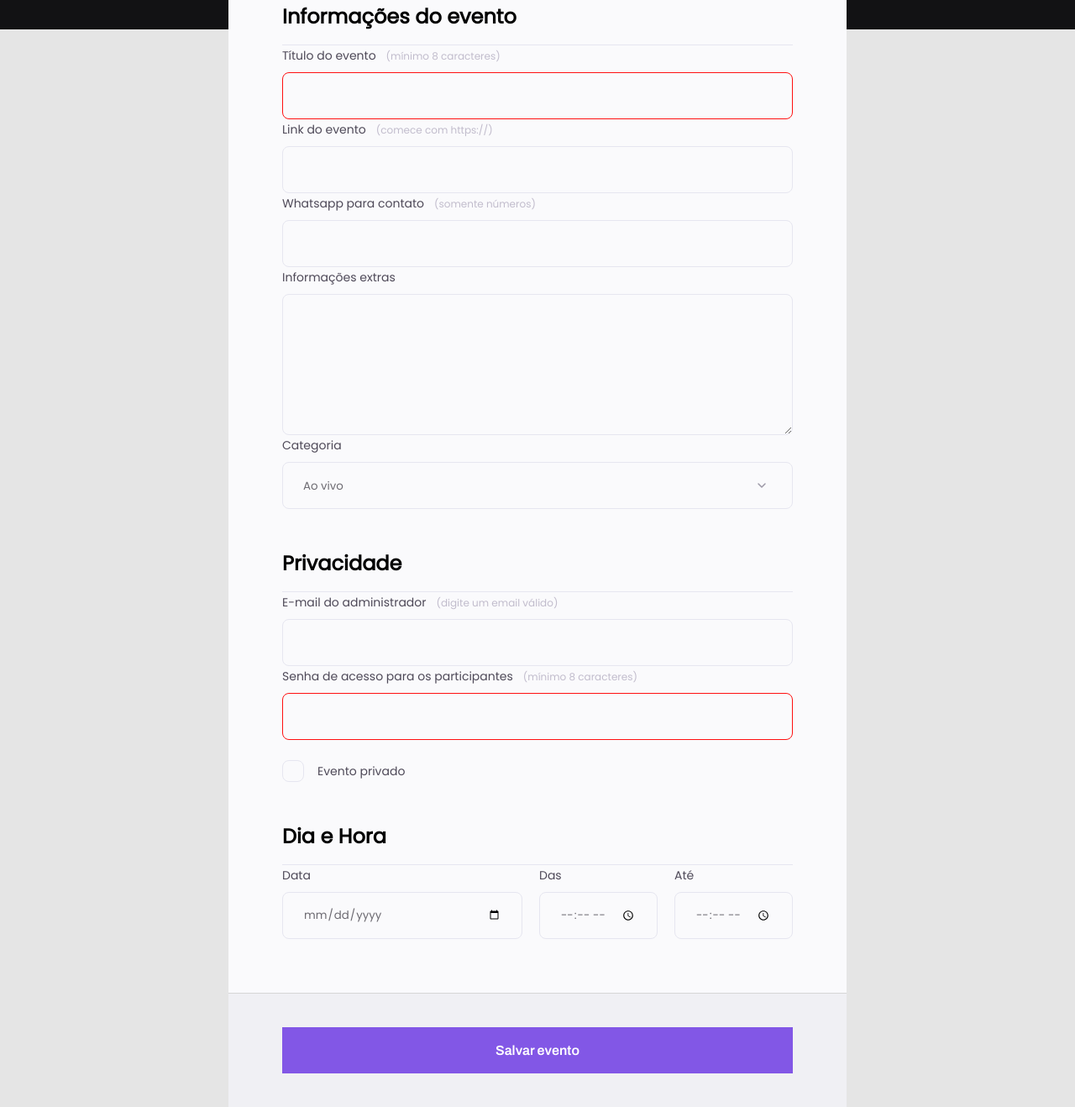
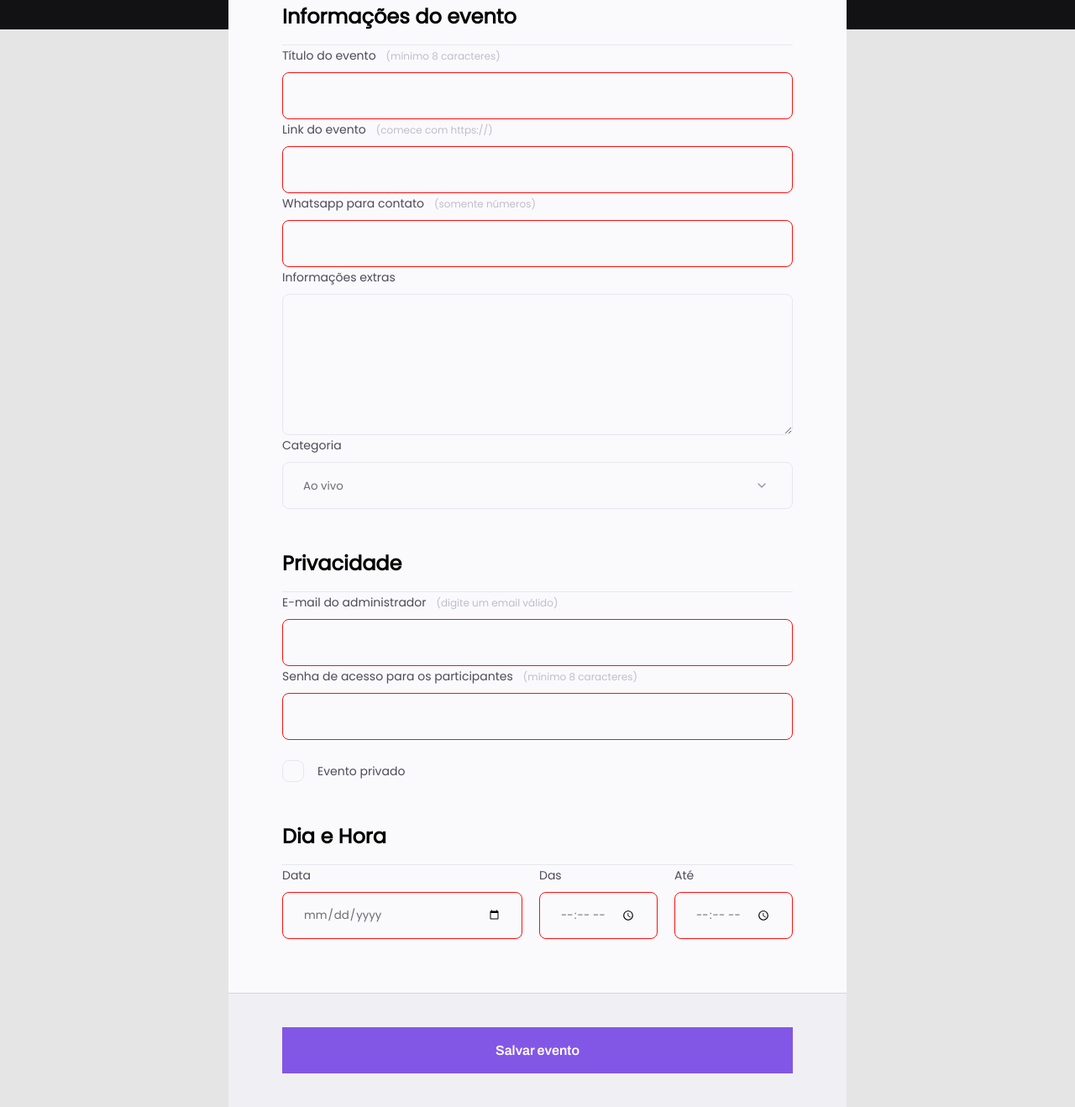
Before and after one commit to Prdsilva80/Projeto-03, a plain HTML site: page index.html in a window 1280 px wide. Shown: the part 333-1651 px from the top of the page at 84% size. Drawn offline with Linux system fonts and the light colour scheme.

Commit message:
Adicionado o readme e o required nas classes

```diff
--- a/index.html
+++ b/index.html
@@ -29,12 +29,12 @@
 
                 <div class="input-wrapper">
                     <label for="event-whatsapp">Link do evento<span>(comece com https://)</span></label>
-                    <input type="url" id="event-whatsapp"/>
+                    <input type="url" id="event-whatsapp" required/>
                 </div>
 
                 <div class="input-wrapper">
                     <label for="event-link">Whatsapp para contato<span>(somente números)</span></label>
-                    <input type="number" id="event-link"/>
+                    <input type="number" id="event-link" required/>
                 </div>
 
                 <div class="input-wrapper">
@@ -44,7 +44,7 @@
 
                 <div class="input-wrapper">
                     <label for="event-category">Categoria</label>
-                    <select id="event-category">
+                    <select id="event-category" required>
                         <option value="live">Ao vivo</option>
                         <option value="podcast">Podcast</option>
                         <option value="mentorship">Mentoria</option>
@@ -59,7 +59,7 @@
                         <legend>Privacidade</legend>
                         <div class="input-wrapper">
                             <label for="event-email">E-mail do administrador<span>(digite um email válido)</span></label>
-                            <input type="email" id="event-email"/>
+                            <input type="email" id="event-email" required/>
                         </div>
 
                         <div class="input-wrapper">
@@ -81,17 +81,17 @@
                         <div class="col-3">
                             <div class="input-wrapper">
                                 <label for="event-date">Data</label>
-                                <input type="date" id="event-date"/>
+                                <input type="date" id="event-date" required/>
                             </div>
 
                             <div class="input-wrapper">
                                 <label for="event-begin">Das</label>
-                                <input type="time" id="event-begin"/>
+                                <input type="time" id="event-begin" required/>
                             </div>
 
                             <div class="input-wrapper">
                                 <label for="event-end">Até</label>
-                                <input type="time" id="event-end"/>
+                                <input type="time" id="event-end" required/>
                             </div>
                         </div>
 
```
Also changed, not shown: .github/preview.png (added), 1 other file.
